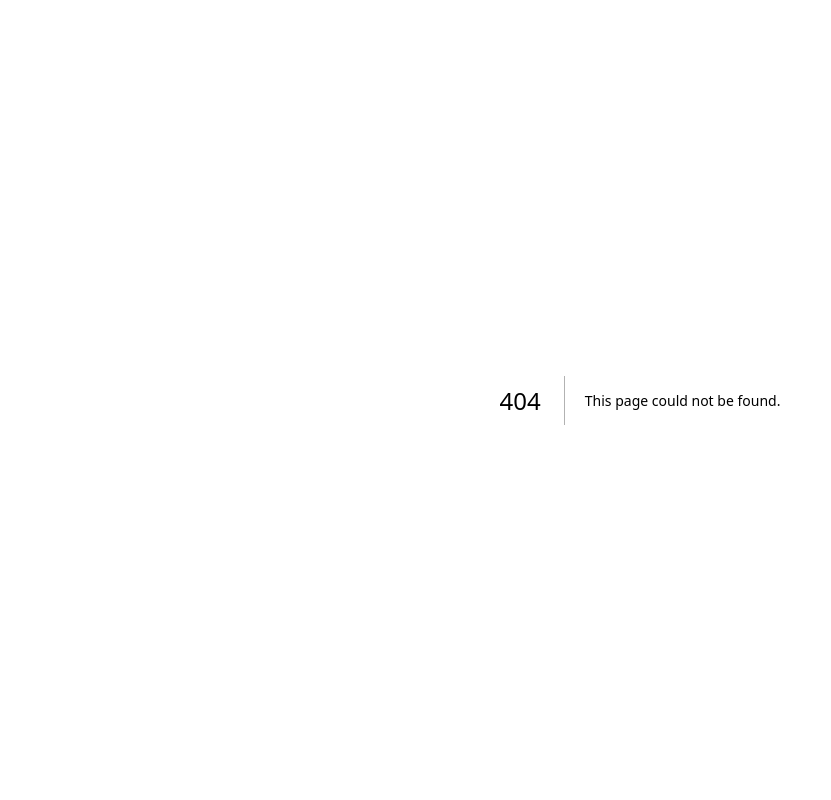
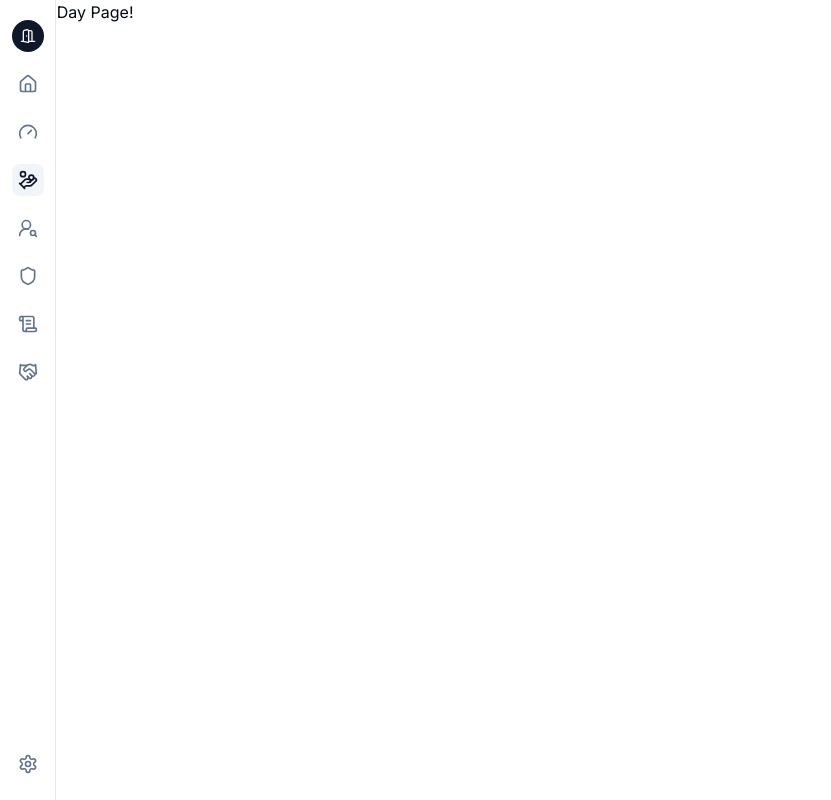
Before and after one commit to arecesj/hometrek, a Next.js app: page /trek/closing-day in a window 1280 px wide. Before the commit this address had no page. Shown: the whole page, without its empty margins (0-831 px from the left). Built offline with nearby package versions, Linux system fonts and the light colour scheme.

Commit message:
change url param and add scaffolded pages

```diff
--- /dev/null
+++ b/src/app/trek/appraisals/page.tsx
@@ -0,0 +1,10 @@
+const AppraisalsPage = () => {
+  return (
+    <>
+    Appraisals Page!
+    </>
+  )
+}
+
+
+export default AppraisalsPage;
--- /dev/null
+++ b/src/app/trek/closing-day/page.tsx
@@ -0,0 +1,10 @@
+const ClosingDayPage = () => {
+  return (
+    <>
+    ClosingDay Page!
+    </>
+  )
+}
+
+
+export default ClosingDayPage;
--- /dev/null
+++ b/src/app/trek/dashboard/page.tsx
@@ -0,0 +1,10 @@
+const DashboardPage = () => {
+  return (
+    <>
+    Dashboard Page!
+    </>
+  )
+}
+
+
+export default DashboardPage;
--- /dev/null
+++ b/src/app/trek/inspections/page.tsx
@@ -0,0 +1,10 @@
+const InspectionsPage = () => {
+  return (
+    <>
+    Inspections Page!
+    </>
+  )
+}
+
+
+export default InspectionsPage;
--- /dev/null
+++ b/src/app/trek/insurance/page.tsx
@@ -0,0 +1,10 @@
+const InsurancePage = () => {
+  return (
+    <>
+    Insurance Page!
+    </>
+  )
+}
+
+
+export default InsurancePage;
--- /dev/null
+++ b/src/app/trek/settings/page.tsx
@@ -0,0 +1,10 @@
+const SettingsPage = () => {
+  return (
+    <>
+    Settings Page!
+    </>
+  )
+}
+
+
+export default SettingsPage;
--- /dev/null
+++ b/src/app/trek/title/page.tsx
@@ -0,0 +1,10 @@
+const TitlePage = () => {
+  return (
+    <>
+    Title Page!
+    </>
+  )
+}
+
+
+export default TitlePage;
--- a/src/components/FindLenders.tsx
+++ b/src/components/FindLenders.tsx
@@ -61,7 +61,7 @@ const FindLenders = () => {
 
     function onSubmit(data: z.infer<typeof FormSchema>) {
       const { name, state, downPayment } = data;
-      router.push(`/get-started/lenders?name=${name}&state=${state}&downPayment=${downPayment}`)
+      router.push(`/trek/lenders?name=${name}&state=${state}&downPayment=${downPayment}`)
     }
 
     return (
--- a/src/components/SideNav.tsx
+++ b/src/components/SideNav.tsx
@@ -2,13 +2,14 @@
 import Link from "next/link"
 import {
   Home,
-  LineChart,
-  Package,
-  LayoutGrid,
+  UserRoundSearch,
   DoorOpen,
   Settings,
   HandCoins,
-  Users2,
+  Gauge,
+  Handshake,
+  ScrollText,
+  Shield,
 } from "lucide-react"
 import {
   Tooltip,
@@ -47,21 +48,21 @@ const SideNav = () => {
           <Tooltip>
             <TooltipTrigger asChild>
               <Link
-                href="/"
+                href="/trek/dashboard"
                 className="flex h-9 w-9 items-center justify-center rounded-lg text-muted-foreground transition-colors hover:text-foreground md:h-8 md:w-8"
               >
-                <LayoutGrid className="h-5 w-5"/>
-                <span className="sr-only">All Steps</span>
+                <Gauge className="h-5 w-5"/>
+                <span className="sr-only">Dashboard</span>
               </Link>
             </TooltipTrigger>
-            <TooltipContent side="right">All Steps</TooltipContent>
+            <TooltipContent side="right">Dashboard</TooltipContent>
           </Tooltip>
         </TooltipProvider>
         <TooltipProvider>
           <Tooltip>
             <TooltipTrigger asChild>
               <Link
-                href="/"
+                href="/trek/lenders"
                 className="flex h-9 w-9 items-center justify-center rounded-lg bg-accent text-accent-foreground transition-colors hover:text-foreground md:h-8 md:w-8"
               >
                 <HandCoins className="h-5 w-5"/>
@@ -75,28 +76,56 @@ const SideNav = () => {
           <Tooltip>
             <TooltipTrigger asChild>
               <Link
-                href="/"
+                href="/trek/inspections"
                 className="flex h-9 w-9 items-center justify-center rounded-lg text-muted-foreground transition-colors hover:text-foreground md:h-8 md:w-8"
               >
-                <Users2 className="h-5 w-5" />
-                <span className="sr-only">Customers</span>
+                <UserRoundSearch className="h-5 w-5"/>
+                <span className="sr-only">Inspections</span>
               </Link>
             </TooltipTrigger>
-            <TooltipContent side="right">Customers</TooltipContent>
+            <TooltipContent side="right">Inspections</TooltipContent>
           </Tooltip>
         </TooltipProvider>
         <TooltipProvider>
           <Tooltip>
             <TooltipTrigger asChild>
               <Link
-                href="/"
+                href="/trek/insurance"
                 className="flex h-9 w-9 items-center justify-center rounded-lg text-muted-foreground transition-colors hover:text-foreground md:h-8 md:w-8"
               >
-                <LineChart className="h-5 w-5" />
-                <span className="sr-only">Analytics</span>
+                <Shield className="h-5 w-5"/>
+                <span className="sr-only">Insurance</span>
               </Link>
             </TooltipTrigger>
-            <TooltipContent side="right">Analytics</TooltipContent>
+            <TooltipContent side="right">Insurance</TooltipContent>
+          </Tooltip>
+        </TooltipProvider>
+        <TooltipProvider>
+          <Tooltip>
+            <TooltipTrigger asChild>
+              <Link
+                href="/trek/title"
+                className="flex h-9 w-9 items-center justify-center rounded-lg text-muted-foreground transition-colors hover:text-foreground md:h-8 md:w-8"
+              >
+                <ScrollText className="h-5 w-5"/>
+                <span className="sr-only">Title</span>
+              </Link>
+            </TooltipTrigger>
+            <TooltipContent side="right">Title</TooltipContent>
+          </Tooltip>
+        </TooltipProvider>
+        <TooltipProvider>
+          <Tooltip>
+            <TooltipTrigger asChild>
+              <Link
+                href="/trek/closing-day"
+                className="flex h-9 w-9 items-center justify-center rounded-lg text-muted-foreground transition-colors hover:text-foreground md:h-8 md:w-8"
+              >
+                <Handshake className="h-5 w-5"/>
+                <span className="sr-only">Closing Day</span>
+              </Link>
+            </TooltipTrigger>
+            <TooltipContent side="right">Closing Day</TooltipContent>
           </Tooltip>
         </TooltipProvider>
       </nav>
@@ -105,7 +134,7 @@ const SideNav = () => {
           <Tooltip>
             <TooltipTrigger asChild>
               <Link
-                href="/"
+                href="/trek/settings"
                 className="flex h-9 w-9 items-center justify-center rounded-lg text-muted-foreground transition-colors hover:text-foreground md:h-8 md:w-8"
               >
                 <Settings className="h-5 w-5" />
```
Also changed, not shown: src/app/trek/layout.tsx (renamed from src/app/get-started/layout.tsx), src/app/trek/lenders/page.tsx (renamed from src/app/get-started/lenders/page.tsx), src/components/ShowLenders.tsx (indentation only).
